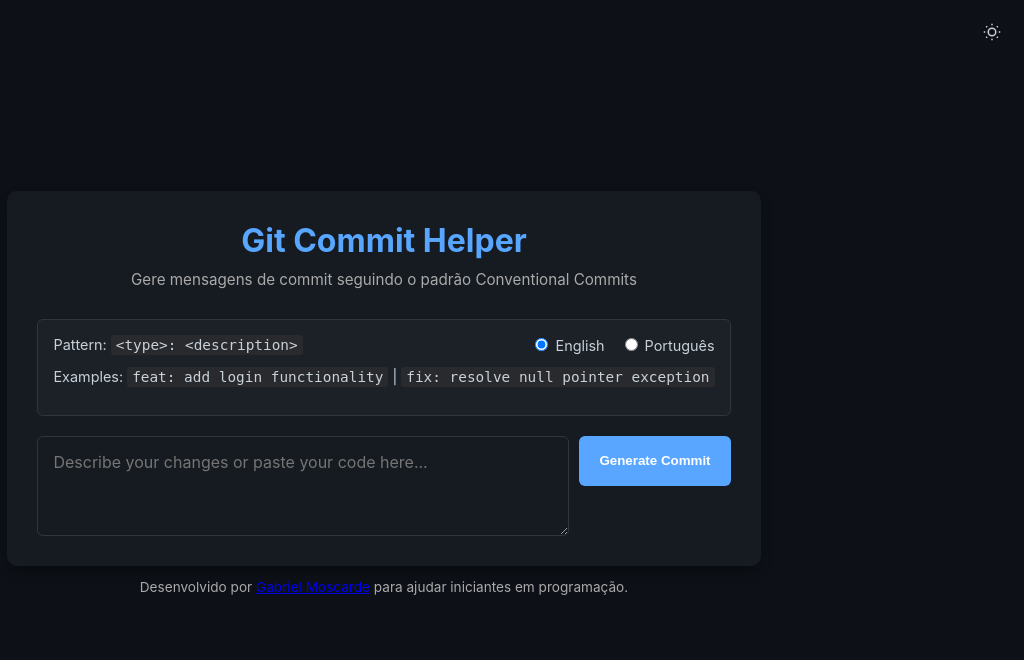
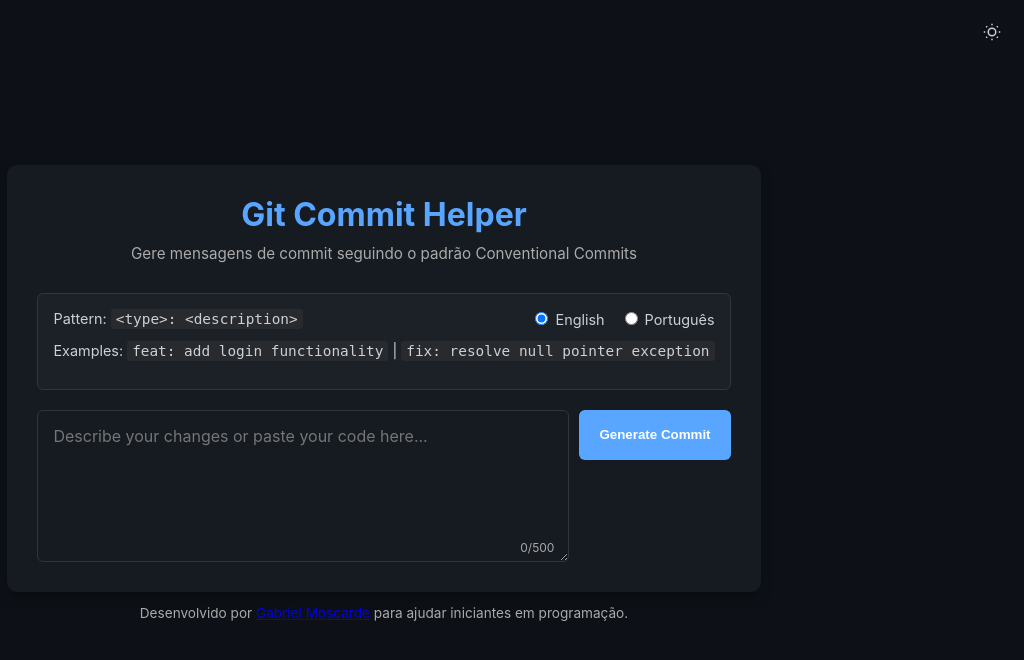
Before and after one commit to Moscarde/git-commit-helper, a Flask app: page / in a window 1280 px wide. Shown: the top 660 px of the page, without its empty margins (256-1280 px from the left). Run offline with Flask 3, Linux system fonts and the light colour scheme.

Commit message:
feat: implement character limit and input sanitization for commit message generation

```diff
--- a/app.py
+++ b/app.py
@@ -1,4 +1,5 @@
 import os
+import re
 
 import google.generativeai as genai
 from dotenv import load_dotenv
@@ -12,6 +13,9 @@
 genai.configure(api_key=API_KEY)
 model = genai.GenerativeModel("gemini-1.5-flash")
 
+# Constante para o limite de caracteres
+MAX_CHARS = 500
+
 
 @app.route("/")
 def index():
@@ -20,37 +24,94 @@
 
 @app.route("/generate-commit", methods=["POST"])
 def generate_commit():
-    data = request.json
-    text = data.get("text", "")
-    language = data.get("language", "english")
+    try:
+        data = request.json
+        text = data.get("text", "")
+        language = data.get("language", "english")
 
-    # Criar prompt baseado no idioma
-    if language == "portuguese":
-        prompt = (
-            "You are a helpful assistant that generates commit messages following the Conventional Commits specification. "
-            "The user will provide a brief description or a code snippet of their changes. Your task is to:\n\n"
-            "1. Identify the type of change based on the input.\n"
-            "2. If applicable, identify the scope of the change.\n"
-            "3. Write a clear and concise commit message in Portuguese in the format: <type>: <description>\n"
-            "4. Response must be only the commit message.\n"
-            f"{text}"
-        )
-    else:
-        prompt = (
-            "You are a helpful assistant that generates commit messages following the Conventional Commits specification. "
-            "The user will provide a brief description or a code snippet of their changes. Your task is to:\n\n"
-            "1. Identify the type of change based on the input.\n"
-            "2. If applicable, identify the scope of the change.\n"
-            "3. Write a clear and concise commit message in English in the format: <type>: <description>\n"
-            "4. Response must be only the commit message.\n"
-            f"{text}"
-        )
+        # Validar tamanho do texto
+        if len(text) > MAX_CHARS:
+            return (
+                jsonify(
+                    {
+                        "error": (
+                            "Text exceeds the 500 character limit."
+                            if language == "english"
+                            else "O texto excede o limite de 500 caracteres."
+                        )
+                    }
+                ),
+                400,
+            )
 
-    try:
+        # Sanitizar a entrada para prevenir prompt injection
+        # Remove qualquer tentativa de manipular o prompt com comandos especiais
+        text = sanitize_input(text)
+
+        # Criar prompt baseado no idioma
+        if language == "portuguese":
+            prompt = create_portuguese_prompt(text)
+        else:
+            prompt = create_english_prompt(text)
+
+        # Fazer a chamada à API com tratamento de erro melhorado
         response = model.generate_content(prompt)
         return jsonify({"message": response.text})
     except Exception as e:
-        return jsonify({"error": str(e)}), 500
+        # Log do erro sem expor detalhes sensíveis
+        app.logger.error(f"Error generating commit: {type(e).__name__}")
+
+        # Resposta segura para o cliente
+        error_message = (
+            "An error occurred while generating the commit message."
+            if language == "english"
+            else "Ocorreu um erro ao gerar a mensagem de commit."
+        )
+        return jsonify({"error": error_message}), 500
+
+
+def sanitize_input(text):
+    """Sanitiza a entrada para prevenir prompt injection."""
+    # Remove quaisquer comandos que possam tentar manipular o prompt
+    # ou obter informações sensíveis
+    patterns = [
+        r"(ignore|disregard|forget)(\s+the\s+)?(\s+previous|above)(\s+instructions|prompt)",
+        r"(reveal|show|give|display|print)(\s+me|us)?(\s+the|your)?(\s+api\s+key|credentials|secrets)",
+        r"system\s+prompt",
+        r"original\s+instructions",
+    ]
+
+    sanitized = text
+    for pattern in patterns:
+        sanitized = re.sub(pattern, "[removed]", sanitized, flags=re.IGNORECASE)
+
+    return sanitized
+
+
+def create_english_prompt(text):
+    """Cria um prompt seguro em inglês."""
+    return (
+        "You are a helpful assistant that generates commit messages following the Conventional Commits specification. "
+        "The user will provide a brief description or a code snippet of their changes. Your task is to:\n\n"
+        "1. Identify the type of change based on the input.\n"
+        "2. If applicable, identify the scope of the change.\n"
+        "3. Write a clear and concise commit message in English in the format: <type>: <description>\n"
+        "4. Response must be only the commit message.\n"
+        f"Changes description: {text}"
+    )
+
+
+def create_portuguese_prompt(text):
+    """Cria um prompt seguro em português."""
+    return (
+        "You are a helpful assistant that generates commit messages following the Conventional Commits specification. "
+        "The user will provide a brief description or a code snippet of their changes. Your task is to:\n\n"
+        "1. Identify the type of change based on the input.\n"
+        "2. If applicable, identify the scope of the change.\n"
+        "3. Write a clear and concise commit message in Portuguese in the format: <type>: <description>\n"
+        "4. Response must be only the commit message.\n"
+        f"Descrição das alterações: {text}"
+    )
 
 
 if __name__ == "__main__":
--- a/static/css/style.css
+++ b/static/css/style.css
@@ -145,6 +145,50 @@
     align-self: flex-start;
     height: 50px;
     white-space: nowrap;
+}
+
+/* Estilos para o container de textarea e contador */
+.textarea-container {
+    position: relative;
+    flex: 1;
+    display: flex;
+    flex-direction: column;
+}
+
+.textarea-container textarea {
+    width: 100%;
+    padding: 15px;
+    border: 1px solid var(--border-color);
+    border-radius: 6px;
+    resize: vertical;
+    font-family: inherit;
+    font-size: 1rem;
+    background-color: var(--container-bg);
+    color: var(--text-color);
+}
+
+.char-counter {
+    position: absolute;
+    bottom: 5px;
+    right: 10px;
+    font-size: 0.75rem;
+    color: #666;
+    background-color: rgba(var(--container-bg-rgb), 0.7);
+    padding: 2px 5px;
+    border-radius: 3px;
+}
+
+html[data-theme="dark"] .char-counter {
+    color: #aaa;
+    background-color: rgba(22, 27, 34, 0.7);
+}
+
+.char-counter.limit-near {
+    color: #ff9800;
+}
+
+.char-counter.limit-reached {
+    color: #f44336;
 }
 
 /* Estilo para o container de resultado */
--- a/static/js/script.js
+++ b/static/js/script.js
@@ -9,6 +9,7 @@
 	const themeToggle = document.getElementById("theme-toggle");
 	const patternText = document.getElementById("pattern-text");
 	const exampleText = document.getElementById("example-text");
+	const charCount = document.getElementById("char-count");
 
 	// Conteúdo multilíngue
 	const content = {
@@ -60,6 +61,21 @@
 		});
 	});
 
+	// Contador de caracteres
+	commitInput.addEventListener("input", function () {
+		const currentLength = commitInput.value.length;
+		charCount.textContent = currentLength;
+
+		const charCounter = document.querySelector(".char-counter");
+		charCounter.classList.remove("limit-near", "limit-reached");
+
+		if (currentLength >= 400 && currentLength < 500) {
+			charCounter.classList.add("limit-near");
+		} else if (currentLength >= 500) {
+			charCounter.classList.add("limit-reached");
+		}
+	});
+
 	// Função para gerar o commit
 	async function generateCommit() {
 		const text = commitInput.value.trim();
@@ -76,6 +92,12 @@
 
 		if (!text) {
 			alert(langContent.errorEmpty);
+			return;
+		}
+
+		// Verificar o limite de caracteres
+		if (text.length > 500) {
+			alert(selectedLanguage === "english" ? "Text exceeds the 500 character limit." : "O texto excede o limite de 500 caracteres.");
 			return;
 		}
 
@@ -194,4 +216,7 @@
 		}
 	}
 	updateLanguage(initialLanguage);
+
+	// Inicializar contador
+	charCount.textContent = commitInput.value.length;
 });
--- a/templates/index.html
+++ b/templates/index.html
@@ -47,7 +47,10 @@
 
 				<!-- Área de entrada principal -->
 				<div class="input-group">
-					<textarea id="commit-input" style="height: 100px" placeholder="Descreva suas alterações ou cole seu código aqui..." rows="6"></textarea>
+					<div class="textarea-container">
+						<textarea id="commit-input" style="height: 100px" placeholder="Descreva suas alterações ou cole seu código aqui..." rows="6" maxlength="500"></textarea>
+						<div class="char-counter"><span id="char-count">0</span>/500</div>
+					</div>
 					<button id="generate-btn" class="primary-btn">Gerar Commit</button>
 				</div>
 
```
